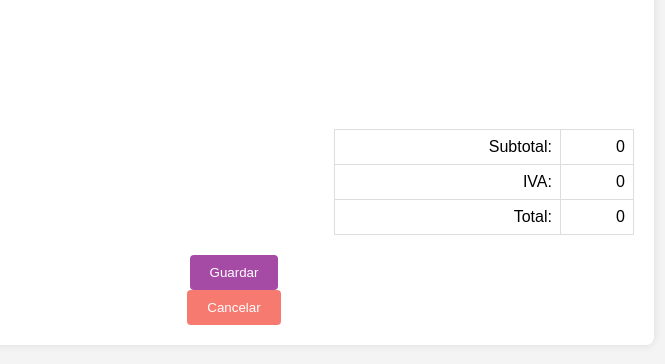
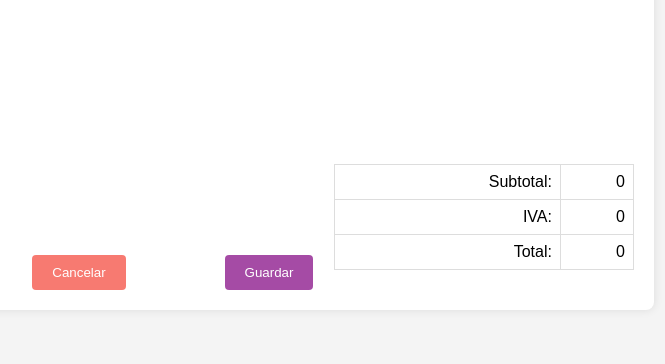
Before and after one commit to kenetcode/ERP-Ventas, a Django app: page /agregarModificarVenta_View/ in a window 1280 px wide. Shown: the part 361-725 px from the top of the page, without its empty margins (406-1071 px from the left). Run offline with Django 5.2, Linux system fonts and the light colour scheme; the visitor is signed in with stand-in values (Sample User, id 1); data that the repository does not hold is empty.

Commit message:
Se arreglo los botones de Modificar venta

```diff
--- a/erp/ventas/static/ventas/css/agregarModificarVenta.css
+++ b/erp/ventas/static/ventas/css/agregarModificarVenta.css
@@ -99,6 +99,8 @@ th {
 
 .buttons {
     text-align: center;
+    justify-content: center;
+    margin-top: -27px; /* Espacio superior */
 }
 
 #guardar, #cancelar {
@@ -111,12 +113,16 @@ th {
     background-color: purple;
     color: white;
     border: none;
+    margin-left: 80px;
+    margin-top: -150px;
 }
 
 #cancelar {
     background-color: #f44336;
     color: white;
     border: none;
+    margin-left: -300px;
+    margin-top: -10px;
 }
 
 .icon button{ /*Al momento de pasar el cursor en la imagen se cambia el cursor*/
--- a/erp/ventas/static/ventas/css/listadoClientes.css
+++ b/erp/ventas/static/ventas/css/listadoClientes.css
@@ -68,7 +68,7 @@ header h1 {
     border: none;
     border-radius:6px;
     cursor: pointer;
-    background-color: yellow ;
+    background-color: purple ;
     opacity: 0.7;
     position: absolute;
     left: 82%;
--- a/erp/ventas/static/ventas/css/registroVentas.css
+++ b/erp/ventas/static/ventas/css/registroVentas.css
@@ -59,7 +59,7 @@ table {
 }
 
 table, th, td {
-    border: 1px solid black;
+    border: 1px solid #aa8caf;
 }
 
 th, td {
@@ -69,7 +69,7 @@ th, td {
 }
 
 th {
-    background-color: yellow;
+    background-color: #aa8caf;
 }
 
 .edit-btn, .delete-btn {
```
